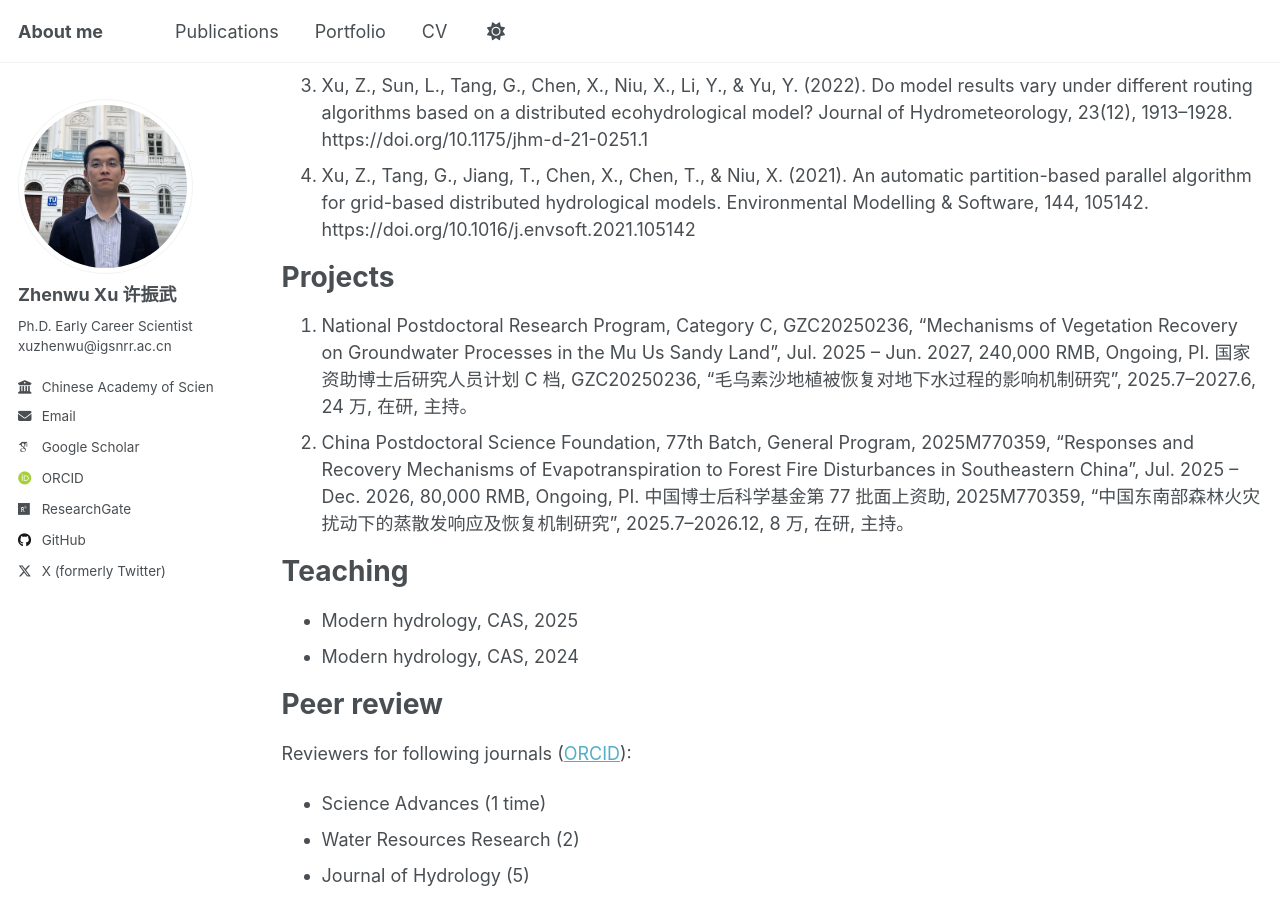
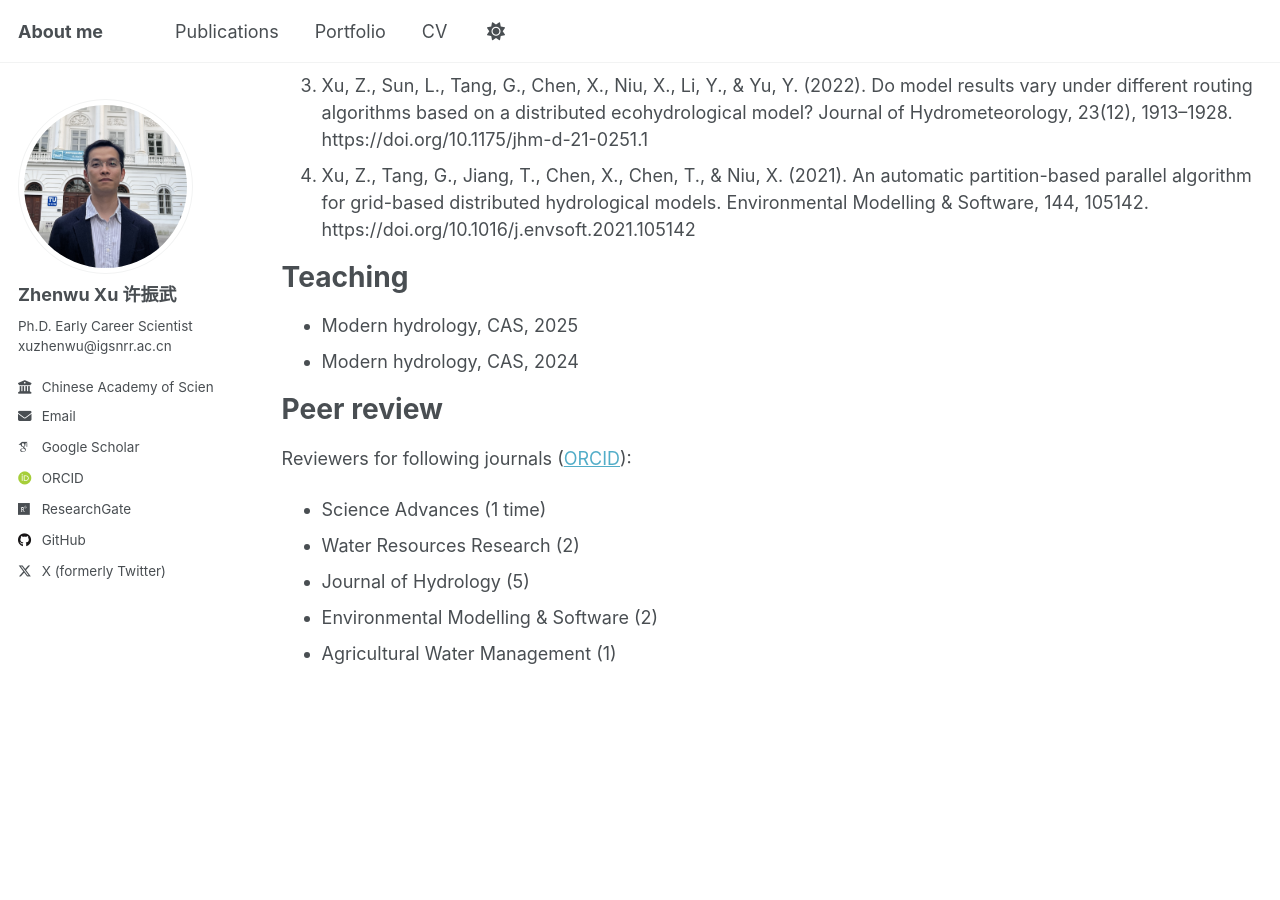
Before and after one commit to xuzhenwu/xuzhenwu.github.io, a Jekyll site: the page built from _pages/cv.md, in a window 1280 px wide and 900 px high, scrolled down 921 px. Built offline with Jekyll 4.4.1, drawn with Linux system fonts in a browser that asks for light colours; some web fonts are replaced; a script that is not in the unit is left out.

Commit message:
Update cv.md

```diff
--- a/_pages/cv.md
+++ b/_pages/cv.md
@@ -37,13 +37,6 @@
 3.	Xu, Z., Sun, L., Tang, G., Chen, X., Niu, X., Li, Y., & Yu, Y. (2022). Do model results vary under different routing algorithms based on a distributed ecohydrological model? Journal of Hydrometeorology, 23(12), 1913–1928. https://doi.org/10.1175/jhm-d-21-0251.1
 4.	Xu, Z., Tang, G., Jiang, T., Chen, X., Chen, T., & Niu, X. (2021). An automatic partition-based parallel algorithm for grid-based distributed hydrological models. Environmental Modelling & Software, 144, 105142. https://doi.org/10.1016/j.envsoft.2021.105142
 
-Projects
-======
-1. National Postdoctoral Research Program, Category C, GZC20250236, “Mechanisms of Vegetation Recovery on Groundwater Processes in the Mu Us Sandy Land”, Jul. 2025 – Jun. 2027, 240,000 RMB, Ongoing, PI.
-国家资助博士后研究人员计划 C 档, GZC20250236, “毛乌素沙地植被恢复对地下水过程的影响机制研究”, 2025.7–2027.6, 24 万, 在研, 主持。
-2. China Postdoctoral Science Foundation, 77th Batch, General Program, 2025M770359, “Responses and Recovery Mechanisms of Evapotranspiration to Forest Fire Disturbances in Southeastern China”, Jul. 2025 – Dec. 2026, 80,000 RMB, Ongoing, PI.
-中国博士后科学基金第 77 批面上资助, 2025M770359, “中国东南部森林火灾扰动下的蒸散发响应及恢复机制研究”, 2025.7–2026.12, 8 万, 在研, 主持。
-
 Teaching
 ======
 * Modern hydrology, CAS, 2025
```
